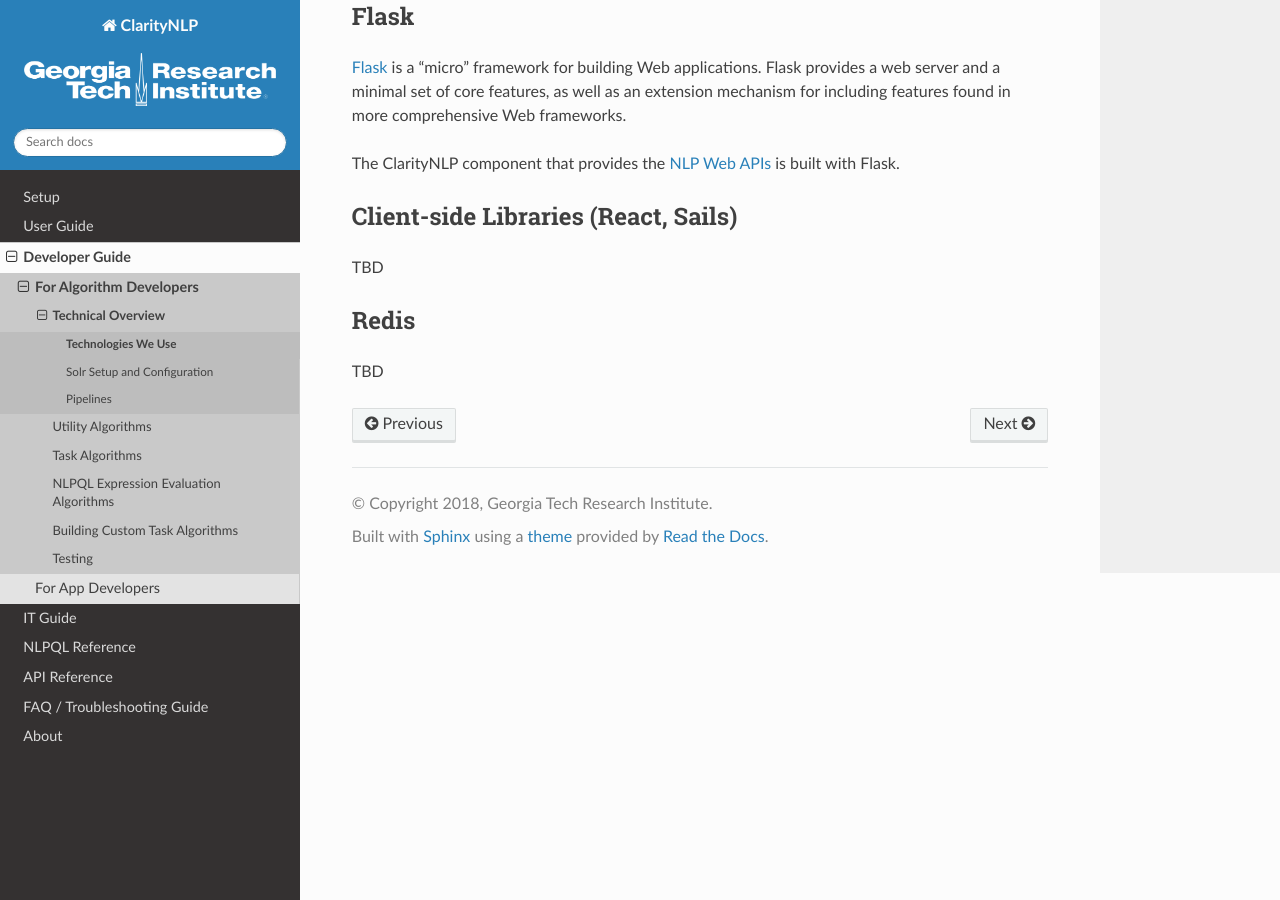
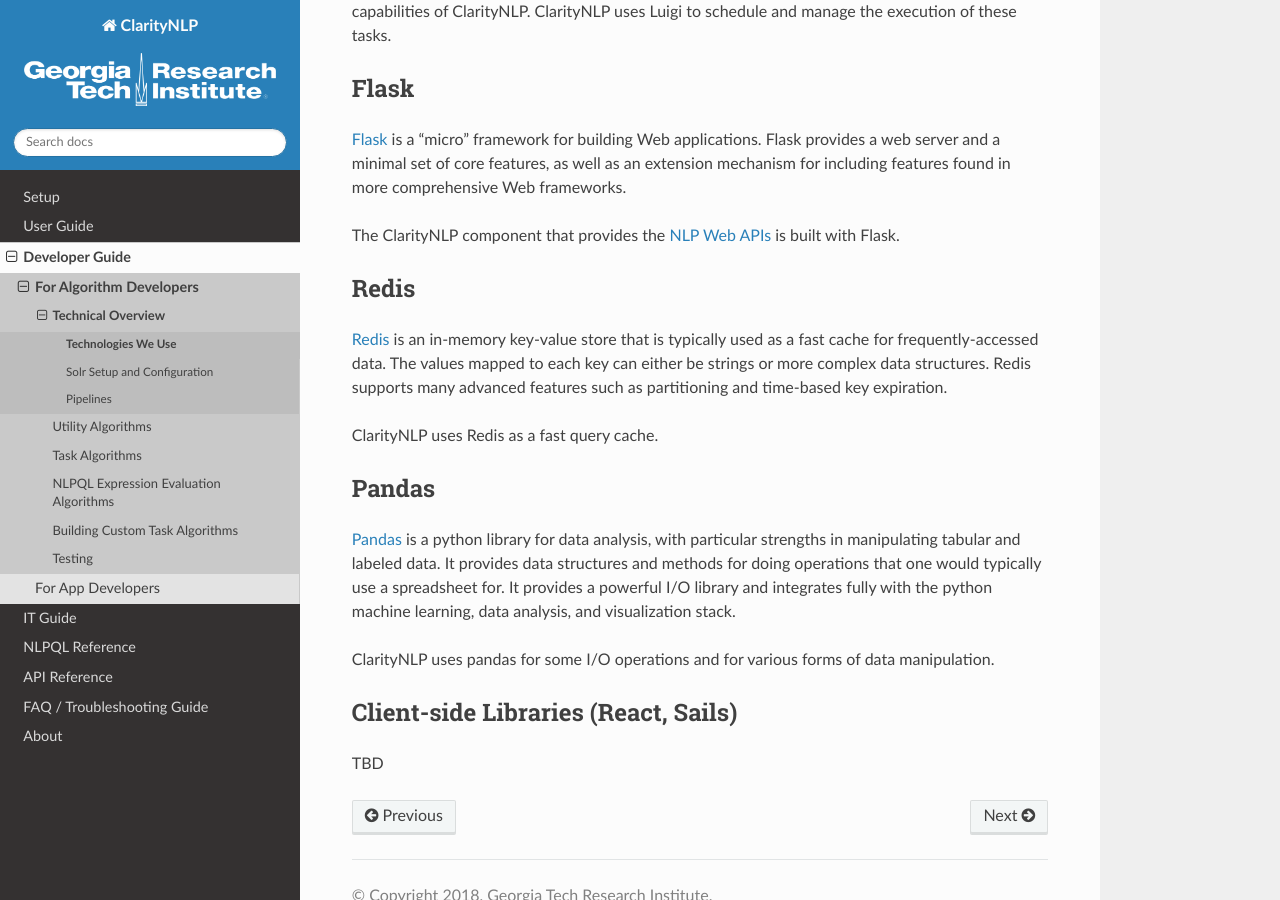
Before and after one commit to ClarityNLP/ClarityNLP, a Sphinx documentation site: the page built from docs/developer_guide/technical_background/technologies.rst, in a window 1280 px wide and 900 px high, scrolled down 1744 px. Built offline with Sphinx 7.4.7 and the Read the Docs theme 2.0.0, drawn with Linux system fonts in a browser that asks for light colours; pages that are not in the unit, such as notebooks, are missing from menus; some of the changed text lies outside the part shown.

Commit message:
completed more of the technologies section

```diff
--- a/docs/developer_guide/algorithms/nlpql_expr_eval.rst
+++ b/docs/developer_guide/algorithms/nlpql_expr_eval.rst
@@ -1,3 +1,5 @@
+.. _exprevalalgo:
+
 NLPQL Expression Evaluation
 ***************************
 
--- a/docs/developer_guide/technical_background/technologies.rst
+++ b/docs/developer_guide/technical_background/technologies.rst
@@ -60,6 +60,10 @@
 to each task. ClarityNLP augments the result documents with additional
 job-specific fields and stores everything in a single collection.
 
+ClarityNLP also evaluates :ref:`NLPQL expressions<exprevalalgo>` by
+translating them into a
+`MongoDB aggregation <https://docs.mongodb.com/manual/aggregation/>`_ pipeline.
+
 
 NLP Libraries (spaCy, textacy, nltk)
 ------------------------------------
@@ -104,16 +108,29 @@
 Flask.
 
 
+Redis
+-----
+
+`Redis <https://redis.io/>`_ is an in-memory key-value store that is typically
+used as a fast cache for frequently-accessed data. The values mapped to each
+key can either be strings or more complex data structures. Redis supports many
+advanced features such as partitioning and time-based key expiration.
+
+ClarityNLP uses Redis as a fast query cache.
+
+Pandas
+------
+
+`Pandas <https://pandas.pydata.org/>`_ is a python library for data analysis,
+with particular strengths in manipulating tabular and labeled data. It provides
+data structures and methods for doing operations that one would typically use a
+spreadsheet for. It provides a powerful I/O library and integrates fully with
+the python machine learning, data analysis, and visualization stack.
+
+ClarityNLP uses pandas for some I/O operations and for various forms of
+data manipulation.
+
 Client-side Libraries (React, Sails)
 ------------------------------------
 
 TBD
-
-
-Redis
------
-
-TBD
-
-.. Pandas
-.. ------
```
